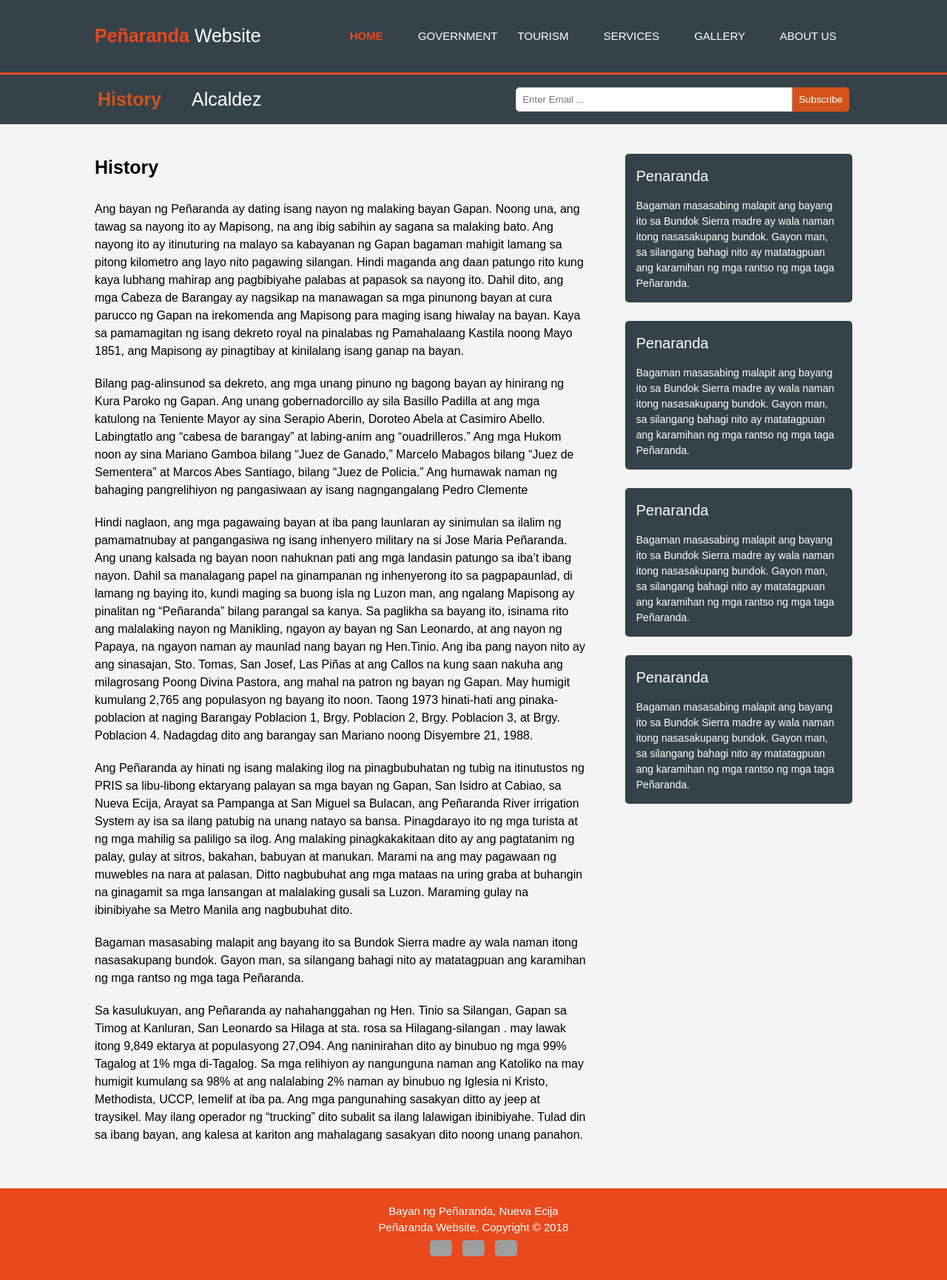
After one commit to obamenandro/Pe-aranda, a CakePHP app: the page made by app/View/Pages/about-us.ctp in a window 1280 px wide. The commit adds this page. Shown: the whole page at 74% size. Run offline with PHP 8.4 and a stand-in for CakePHP, Linux system fonts and the light colour scheme; the template is opened without the code that fills it, so the values that code supplies are empty; some libraries are stand-ins or nearby versions; grey boxes are pictures that could not be loaded.

Commit message:
about us page

```diff
--- a/app/Config/routes.php
+++ b/app/Config/routes.php
@@ -26,10 +26,10 @@
  * to use (in this case, /app/View/Pages/home.ctp)...
  */
 	Router::connect('/', array('controller' => 'pages', 'action' => 'display', 'home'));
+	Router::connect('/about-us', array('controller' => 'pages', 'action' => 'display', 'about-us'));
 /**
  * ...and connect the rest of 'Pages' controller's URLs.
  */
-	Router::connect('/pages/*', array('controller' => 'pages', 'action' => 'display'));
 
 /**
  * Load all plugin routes. See the CakePlugin documentation on
--- a/app/Controller/PagesController.php
+++ b/app/Controller/PagesController.php
@@ -81,4 +81,8 @@ class PagesController extends AppController {
 	public function home() {
 
 	}
+
+	public function about_us() {
+
+	}
 }
--- /dev/null
+++ b/app/View/Pages/about-us.ctp
@@ -0,0 +1,53 @@
+<section class="newsletter">
+	<div class="container">
+        <div class="newsletter__tab-list">
+            <div class="newsletter__tab">
+                <a class="newsletter__link newsletter__link--active" href="/about">History</a>
+            </div>
+            <div class="newsletter__tab">
+                <a class="newsletter__link" href="/alcaldez">Alcaldez</a>
+            </div>
+        </div>
+		<form class="form">
+			<input type="email" placeholder="Enter Email ..." class="form__input">
+			<button type="submit" class="button_1 form__button">Subscribe</button>
+		</form>
+	</div>
+</section>
+
+<section class="main">
+    <div class="container">
+        <article class="about-us">
+            <h2 class="about-us__title">History</h2>
+            <p class="about-us__paragraph">Ang bayan ng Peñaranda ay dating isang nayon ng malaking bayan Gapan. Noong una, ang tawag sa nayong ito ay Mapisong, na ang ibig sabihin ay sagana sa malaking bato. Ang nayong ito ay itinuturing na malayo sa kabayanan ng Gapan bagaman mahigit lamang sa pitong kilometro ang layo nito pagawing silangan. Hindi maganda ang daan patungo rito kung kaya lubhang mahirap ang pagbibiyahe palabas at papasok sa nayong ito. Dahil dito, ang mga Cabeza de Barangay ay nagsikap na manawagan sa mga pinunong bayan at cura parucco ng Gapan na irekomenda ang Mapisong para maging isang hiwalay na bayan. Kaya sa pamamagitan ng isang dekreto royal na pinalabas ng Pamahalaang Kastila noong Mayo 1851, ang Mapisong ay pinagtibay at kinilalang isang ganap na bayan.</p>
+            <p class="about-us__paragraph">Bilang pag-alinsunod sa dekreto, ang mga unang pinuno ng bagong bayan ay hinirang ng Kura Paroko ng Gapan. Ang unang gobernadorcillo ay sila Basillo Padilla at ang mga katulong na Teniente Mayor ay sina Serapio Aberin, Doroteo Abela at Casimiro Abello. Labingtatlo ang “cabesa de barangay” at labing-anim ang “ouadrilleros.” Ang mga Hukom noon ay sina Mariano Gamboa bilang “Juez de Ganado,” Marcelo Mabagos bilang “Juez de Sementera” at Marcos Abes Santiago, bilang “Juez de Policia.” Ang humawak naman ng bahaging pangrelihiyon ng pangasiwaan ay isang nagngangalang Pedro Clemente</p>
+
+            <p class="about-us__paragraph">Hindi naglaon, ang mga pagawaing bayan at iba pang launlaran ay sinimulan sa ilalim ng pamamatnubay at pangangasiwa ng isang inhenyero military na si Jose Maria Peñaranda. Ang unang kalsada ng bayan noon nahuknan pati ang mga landasin patungo sa iba’t ibang nayon. Dahil sa manalagang papel na ginampanan ng inhenyerong ito sa pagpapaunlad, di lamang ng baying ito, kundi maging sa buong isla ng Luzon man, ang ngalang Mapisong ay pinalitan ng “Peñaranda” bilang parangal sa kanya.
+    Sa paglikha sa bayang ito, isinama rito ang malalaking nayon ng Manikling, ngayon ay bayan ng San Leonardo, at ang nayon ng Papaya, na ngayon naman  ay maunlad nang bayan ng Hen.Tinio. Ang iba pang nayon nito ay ang sinasajan, Sto. Tomas, San Josef, Las Piñas at ang Callos na kung saan nakuha ang milagrosang Poong Divina Pastora, ang mahal na patron ng bayan ng Gapan. May humigit kumulang 2,765 ang populasyon ng bayang ito noon. Taong 1973 hinati-hati ang pinaka-poblacion at naging Barangay Poblacion 1, Brgy. Poblacion 2, Brgy. Poblacion 3, at Brgy. Poblacion 4. Nadagdag dito ang barangay san Mariano noong Disyembre 21, 1988.</p>
+            <p class="about-us__paragraph">Ang Peñaranda ay hinati ng isang malaking ilog na pinagbubuhatan ng tubig na itinutustos ng PRIS sa libu-libong ektaryang palayan sa mga bayan ng Gapan,  San Isidro at Cabiao, sa Nueva Ecija, Arayat sa Pampanga at San Miguel sa Bulacan, ang Peñaranda River irrigation System ay isa sa ilang patubig na unang natayo sa bansa. Pinagdarayo ito ng mga turista at ng mga mahilig sa paliligo sa ilog. Ang malaking pinagkakakitaan dito ay ang pagtatanim ng palay, gulay at sitros, bakahan, babuyan at manukan. Marami na ang may pagawaan ng muwebles na nara at palasan. Ditto nagbubuhat ang mga mataas na uring graba at buhangin na ginagamit sa mga lansangan at malalaking gusali sa Luzon. Maraming gulay na ibinibiyahe sa Metro Manila ang nagbubuhat dito.</p>
+            <p class="about-us__paragraph">Bagaman masasabing malapit ang bayang ito sa Bundok Sierra madre ay wala naman itong nasasakupang bundok. Gayon man, sa silangang bahagi nito ay matatagpuan ang karamihan ng mga rantso ng mga taga Peñaranda.</p>
+        <p class="about-us__paragraph">	Sa kasulukuyan, ang Peñaranda ay nahahanggahan ng Hen. Tinio sa Silangan, Gapan sa Timog at Kanluran, San Leonardo sa Hilaga at sta. rosa sa Hilagang-silangan . may lawak itong 9,849 ektarya at populasyong 27,O94. Ang naninirahan dito ay binubuo ng mga 99% Tagalog at 1% mga di-Tagalog. Sa mga relihiyon ay nangunguna naman ang Katoliko na may humigit kumulang sa 98% at ang nalalabing 2% naman ay binubuo ng Iglesia ni Kristo, Methodista, UCCP, Iemelif at iba pa.
+    Ang mga pangunahing sasakyan ditto ay jeep at traysikel. May ilang operador ng “trucking” dito subalit sa ilang lalawigan ibinibiyahe. Tulad din sa ibang bayan, ang kalesa at kariton ang mahalagang sasakyan dito noong unang panahon. </p>
+        </article>
+
+        <aside class="sidebar">
+            <div class="sidebar__list">
+                <h3 class="sidebar__list-title">Penaranda</h3>
+                <p class="sidebar__list-content">Bagaman masasabing malapit ang bayang ito sa Bundok Sierra madre ay wala naman itong nasasakupang bundok. Gayon man, sa silangang bahagi nito ay matatagpuan ang karamihan ng mga rantso ng mga taga Peñaranda.</p>
+            </div>
+			<div class="sidebar__list">
+                <h3 class="sidebar__list-title">Penaranda</h3>
+                <p class="sidebar__list-content">Bagaman masasabing malapit ang bayang ito sa Bundok Sierra madre ay wala naman itong nasasakupang bundok. Gayon man, sa silangang bahagi nito ay matatagpuan ang karamihan ng mga rantso ng mga taga Peñaranda.</p>
+            </div>
+            <div class="sidebar__list">
+                <h3 class="sidebar__list-title">Penaranda</h3>
+                <p class="sidebar__list-content">Bagaman masasabing malapit ang bayang ito sa Bundok Sierra madre ay wala naman itong nasasakupang bundok. Gayon man, sa silangang bahagi nito ay matatagpuan ang karamihan ng mga rantso ng mga taga Peñaranda.</p>
+            </div>
+            <div class="sidebar__list">
+                <h3 class="sidebar__list-title">Penaranda</h3>
+                <p class="sidebar__list-content">Bagaman masasabing malapit ang bayang ito sa Bundok Sierra madre ay wala naman itong nasasakupang bundok. Gayon man, sa silangang bahagi nito ay matatagpuan ang karamihan ng mga rantso ng mga taga Peñaranda.</p>
+            </div>
+        </aside>
+
+    </div>
+</section>
--- a/app/webroot/css/style.css
+++ b/app/webroot/css/style.css
@@ -253,6 +253,32 @@ body {
     @media screen and (max-width: 767px) {
       .newsletter__left {
         font-size: 5vw; } }
+  .newsletter__link {
+    font-size: 25px;
+    color: #ffffff;
+    text-decoration: none; }
+  .newsletter__tab-list {
+    display: inline-block;
+    width: 50%;
+    vertical-align: middle;
+    padding: 10px 0; }
+    @media screen and (max-width: 767px) {
+      .newsletter__tab-list {
+        display: block;
+        width: 100%;
+        text-align: center; } }
+  .newsletter__tab {
+    display: inline-block;
+    width: 25%;
+    vertical-align: middle; }
+    @media screen and (max-width: 767px) {
+      .newsletter__tab {
+        display: inline-block;
+        width: 50%; } }
+
+.newsletter__link.newsletter__link--active {
+  color: #D3531A;
+  font-weight: 700; }
 
 .boxes__title {
   text-align: center;
@@ -320,3 +346,71 @@ body {
 .boxes__list-paragraph {
   display: block;
   padding-bottom: 5px; }
+
+.form {
+  display: inline-block;
+  width: 50%;
+  text-align: right;
+  vertical-align: middle;
+  padding: 10px 0; }
+  @media screen and (max-width: 767px) {
+    .form {
+      display: block;
+      width: 100%;
+      text-align: center; } }
+  .form__input {
+    width: 70%;
+    border-radius: 5px;
+    border-top-right-radius: 0;
+    border-bottom-right-radius: 0;
+    padding: 8px;
+    border: 1px solid #CCC; }
+  .form__button {
+    border-radius: 5px;
+    border-top-left-radius: 0;
+    border-bottom-left-radius: 0;
+    border: 1px solid #D3531A;
+    padding: 8px;
+    outline: none;
+    background: #D3531A;
+    color: #ffffff; }
+
+.about-us {
+  display: inline-block;
+  margin-right: 5%;
+  width: 65%;
+  vertical-align: top;
+  padding: 40px 0; }
+  @media screen and (max-width: 767px) {
+    .about-us {
+      display: block;
+      width: 100%; } }
+  .about-us__title {
+    font-size: 25px;
+    padding-bottom: 25px;
+    font-weight: 700; }
+  .about-us__paragraph {
+    font-size: 16px;
+    padding-bottom: 20px; }
+
+.sidebar {
+  display: inline-block;
+  width: 30%;
+  vertical-align: top;
+  padding: 40px 0; }
+  @media screen and (max-width: 767px) {
+    .sidebar {
+      display: block;
+      width: 100%;
+      padding: 0 0 40px; } }
+  .sidebar__list {
+    margin-bottom: 25px;
+    background-color: #35424a;
+    color: #ffffff;
+    padding: 15px;
+    border-radius: 5px; }
+  .sidebar__list-title {
+    font-size: 20px;
+    padding-bottom: 15px; }
+  .sidebar__list-content {
+    font-size: 14px; }
--- /dev/null
+++ b/app/webroot/scss/components/_component.about-us.scss
@@ -0,0 +1,23 @@
+.about-us {
+    display: inline-block;
+    margin-right: 5%;
+    width: 65%;
+    vertical-align: top;
+    padding: 40px 0;
+
+    @media screen and (max-width: 767px ) {
+        display: block;
+        width: 100%;
+    }
+
+    &__title {
+        font-size: 25px;
+        padding-bottom: 25px;
+        font-weight: 700;
+    }
+
+    &__paragraph {
+        font-size: 16px;
+        padding-bottom: 20px;
+    }
+}
--- /dev/null
+++ b/app/webroot/scss/components/_component.form.scss
@@ -0,0 +1,34 @@
+.form {
+    display: inline-block;
+    width: 50%;
+    text-align: right;
+    vertical-align: middle;
+    padding: 10px 0;
+
+    @media screen and (max-width: 767px ) {
+        display: block;
+        width: 100%;
+        text-align: center;
+    }
+
+    &__input {
+        width: 70%;
+        border-radius: 5px;
+        border-top-right-radius: 0;
+        border-bottom-right-radius: 0;
+        padding: 8px;
+        border: 1px solid #CCC;
+    }
+
+    &__button {
+        border-radius: 5px;
+        border-top-left-radius: 0;
+        border-bottom-left-radius: 0;
+        border: 1px solid #D3531A;
+        padding: 8px;
+        outline: none;
+        background: #D3531A;
+        ;
+        color: #ffffff;
+    }
+}
--- a/app/webroot/scss/components/_component.newsletter.scss
+++ b/app/webroot/scss/components/_component.newsletter.scss
@@ -30,4 +30,39 @@
             font-size: 5vw;
         }
     }
+
+    &__link {
+        font-size: 25px;
+        color: #ffffff;
+        text-decoration: none;
+    }
+
+    &__tab-list {
+        display: inline-block;
+        width: 50%;
+        vertical-align: middle;
+        padding: 10px 0;
+
+        @media screen and (max-width: 767px ) {
+            display: block;
+            width: 100%;
+            text-align: center;
+        }
+    }
+
+    &__tab {
+        display: inline-block;
+        width: 25%;
+        vertical-align: middle;
+
+        @media screen and (max-width: 767px ) {
+            display: inline-block;
+            width: 50%;
+        }
+    }
 }
+
+.newsletter__link.newsletter__link--active {
+    color: #D3531A;
+    font-weight: 700;
+}
--- /dev/null
+++ b/app/webroot/scss/components/_component.sidebar.scss
@@ -0,0 +1,29 @@
+.sidebar {
+    display: inline-block;
+    width: 30%;
+    vertical-align: top;
+    padding: 40px 0;
+
+    @media screen and (max-width: 767px ) {
+        display: block;
+        width: 100%;
+        padding: 0 0 40px;
+    }
+
+    &__list {
+        margin-bottom: 25px;
+        background-color: #35424a;
+        color: #ffffff;
+        padding: 15px;
+        border-radius: 5px;
+    }
+
+    &__list-title {
+        font-size: 20px;
+        padding-bottom: 15px;
+    }
+
+    &__list-content {
+        font-size: 14px;
+    }
+}
--- a/app/webroot/scss/style.scss
+++ b/app/webroot/scss/style.scss
@@ -8,3 +8,6 @@
 @import 'components/component.showcase';
 @import 'components/component.newsletter';
 @import 'components/component.boxes';
+@import 'components/component.form';
+@import 'components/component.about-us';
+@import 'components/component.sidebar';
```
